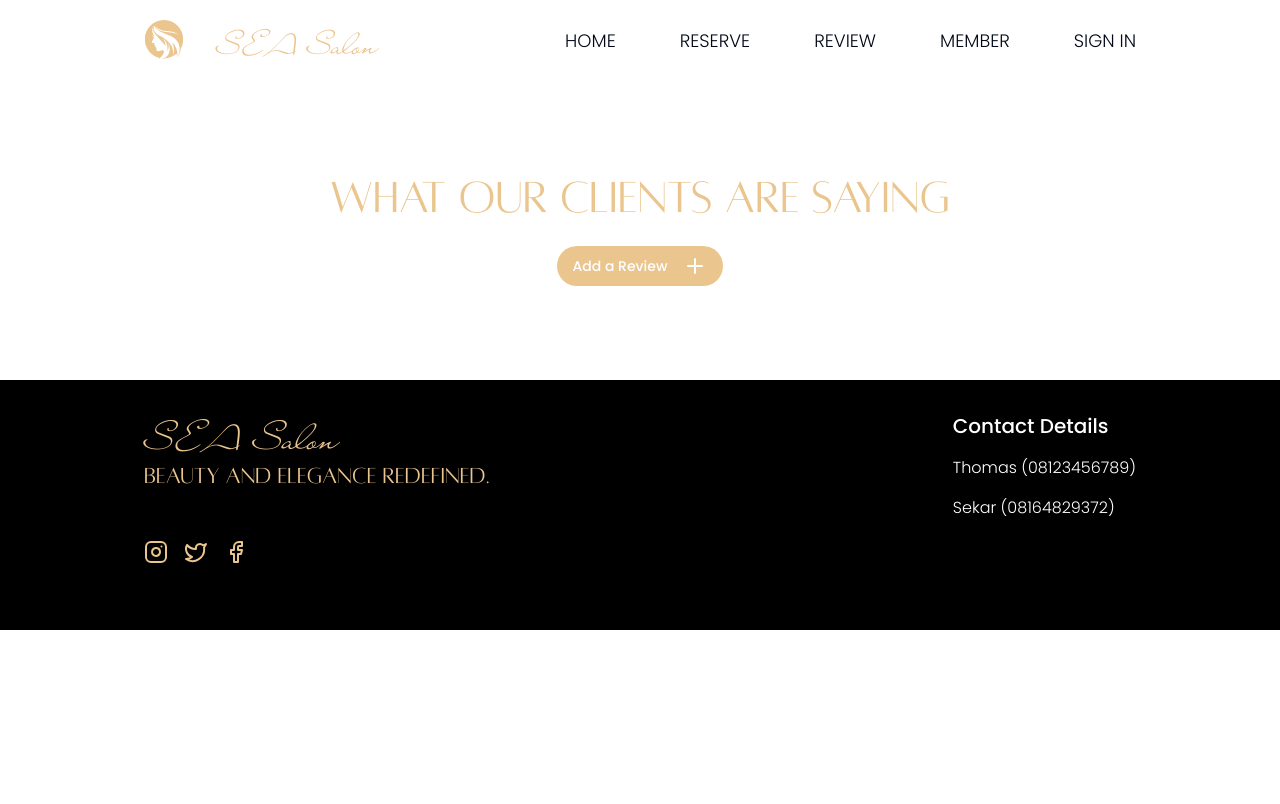
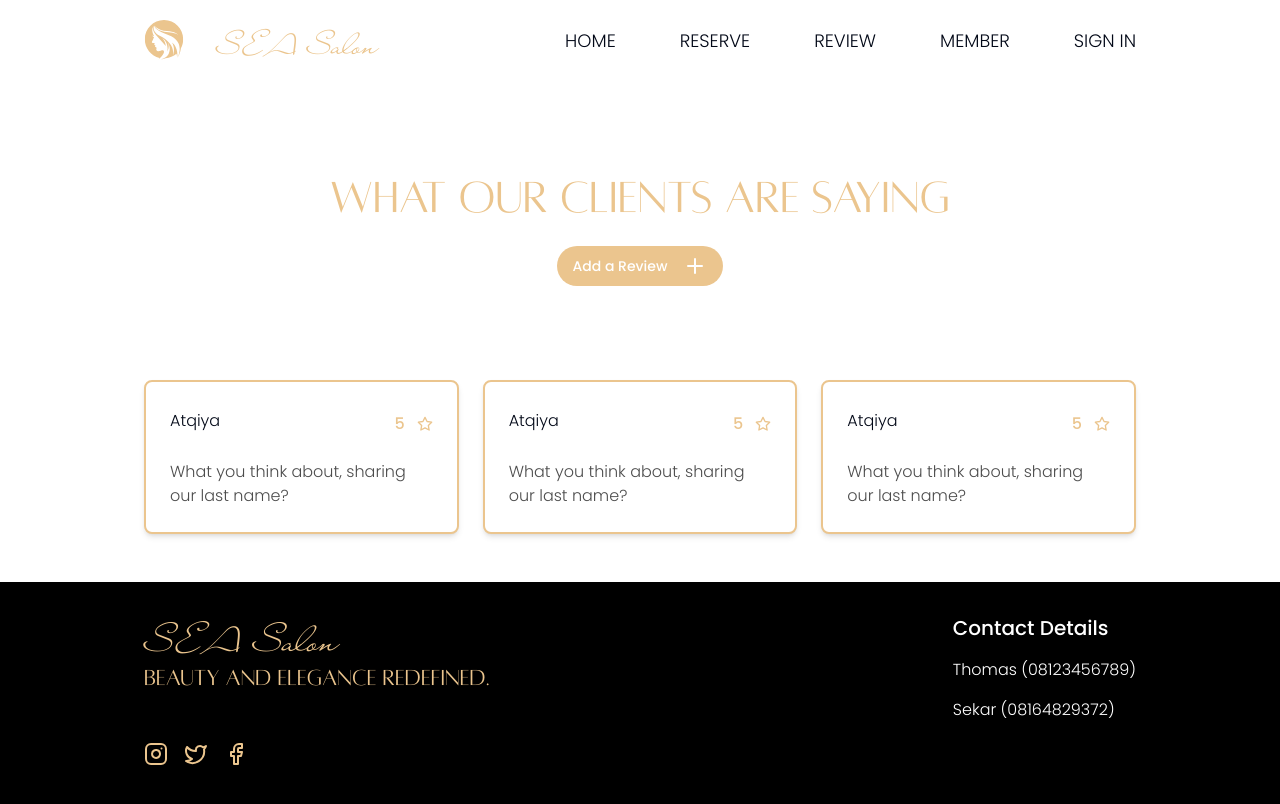
Before and after one commit to AtqiyaHaydar/SEASalon, a Next.js app: page /review in a window 1280 px wide. Shown: the top 804 px of the page. Built offline with nearby package versions, Linux system fonts and the light colour scheme.

Commit message:
feat: customer review carD

```diff
--- a/app/review/page.tsx
+++ b/app/review/page.tsx
@@ -1,9 +1,9 @@
 "use client"
 
 import { Button } from '@/components/ui/button';
-import { Card } from '@/components/ui/card';
+import { Card, CardContent, CardDescription, CardHeader } from '@/components/ui/card';
 import { Dialog, DialogContent, DialogTrigger } from '@/components/ui/dialog';
-import { Plus } from 'lucide-react';
+import { Plus, StarIcon } from 'lucide-react';
 import React, { useState } from 'react'
 
 interface CustomerReviewI {
@@ -30,8 +30,22 @@ const page = () => {
             </DialogContent>
           </Dialog>
       </div>
-      <div className='wrapper grid-cols-1 md:grid-cols-3'>
-
+      <div className='wrapper grid grid-cols-1 md:grid-cols-3 gap-6 mb-12'>
+        <CustomerReviewCard
+          customerName='Atqiya'
+          starRating={5}
+          comment='What you think about, sharing our last name?'
+        />
+        <CustomerReviewCard
+          customerName='Atqiya'
+          starRating={5}
+          comment='What you think about, sharing our last name?'
+        />
+        <CustomerReviewCard
+          customerName='Atqiya'
+          starRating={5}
+          comment='What you think about, sharing our last name?'
+        />
       </div>
     </>
   )
@@ -45,8 +59,18 @@ const CustomerReviewCard = ({
   comment
 }: CustomerReviewI) => {
   return (
-    <Card>
-
+    <Card className='shadow-md border-2 border-gold' data-aos="fade-up">
+      <CardHeader className='flex flex-row items-center w-full justify-between'>
+        <p className='font-regular'>{customerName}</p>
+        <div className='flex font-medium flex-row gap-3 text-gold items-center'>
+          {starRating} <StarIcon className='h-4 w-4' />
+        </div>
+      </CardHeader>
+      <CardContent>
+        <p className='font-regular text-black/70'>
+          {comment}
+        </p>
+      </CardContent>
     </Card>
   )
 }
```
